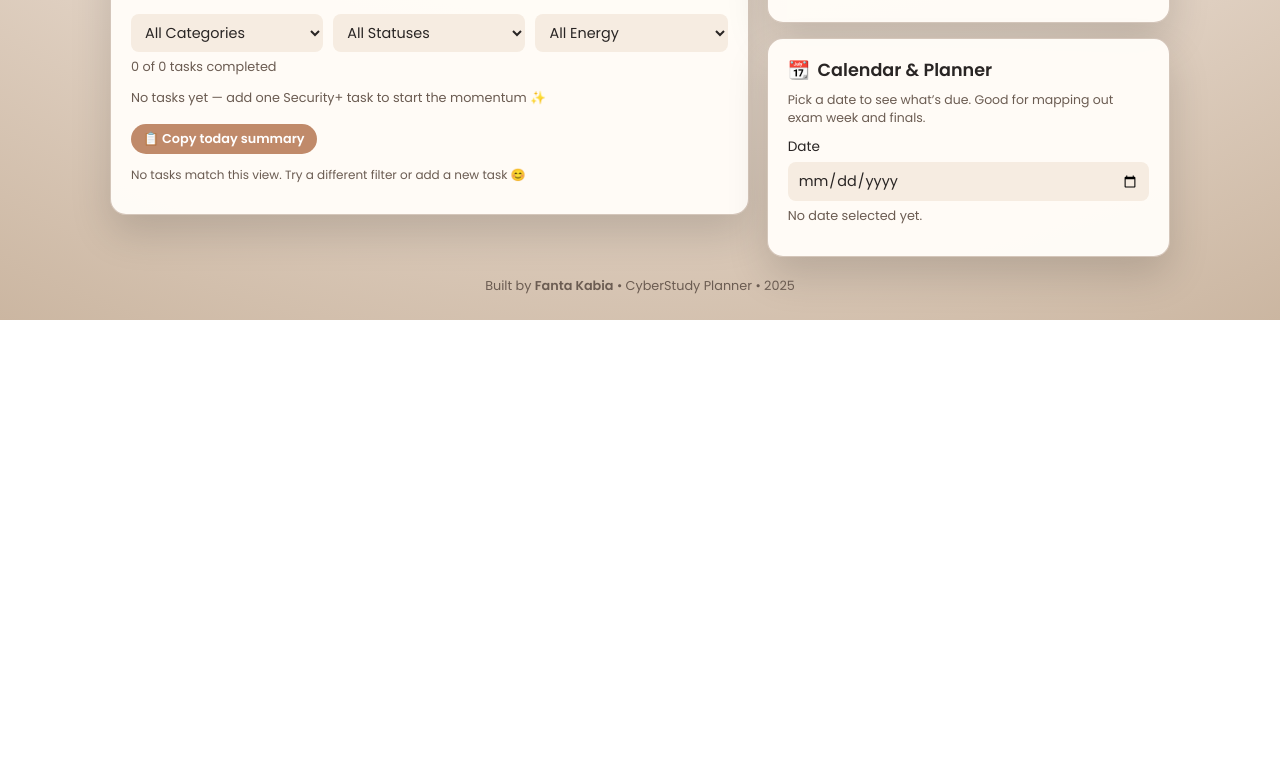
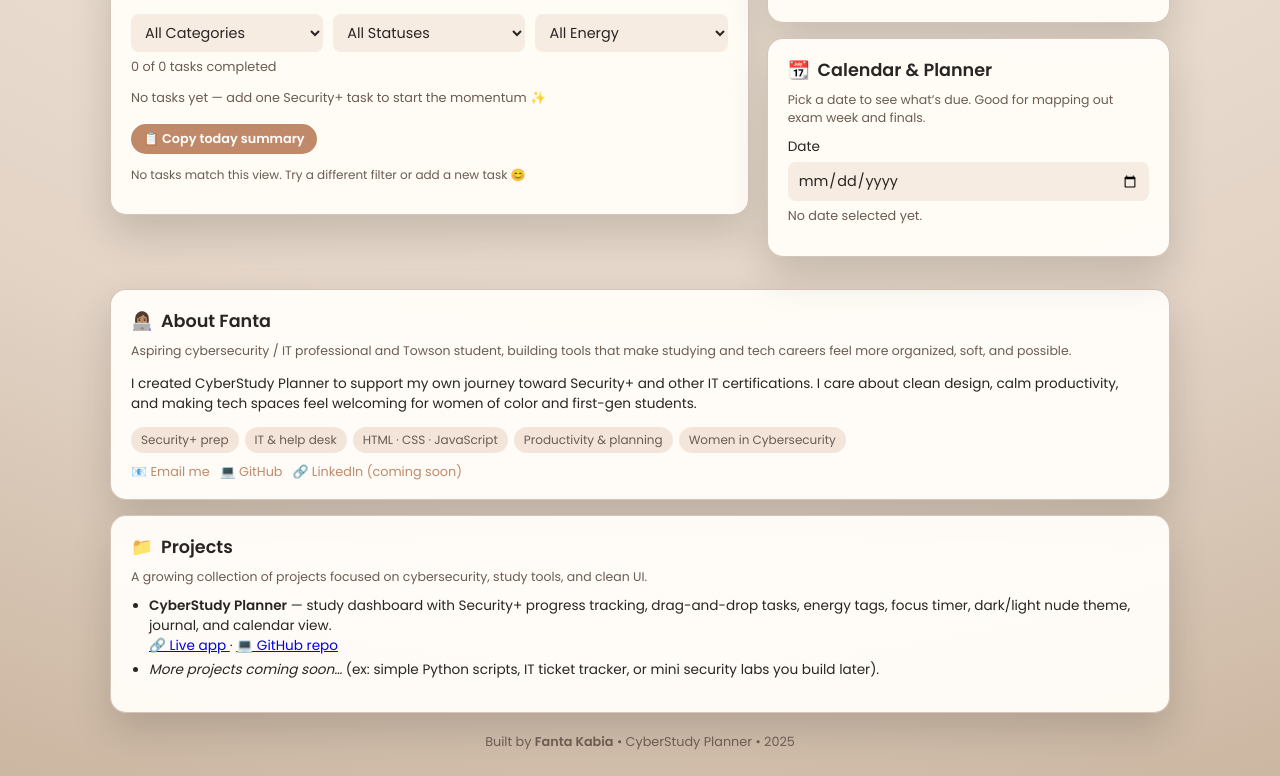
Before and after one commit to fantakabia0704-hub/Cyberstudy-planner, a plain HTML site: page index.html in a window 1280 px wide. Shown: the part 994-1770 px from the top of the page. Before the commit the page ends 1314 px from the top, so only its background shows below. Drawn offline with Linux system fonts and the light colour scheme.

Commit message:
Add files via upload

```diff
--- a/index.html
+++ b/index.html
@@ -2,7 +2,7 @@
 <html lang="en">
 <head>
   <meta charset="UTF-8" />
-  <title>CyberStudy Planner</title>
+  <title>CyberStudy Planner · Fanta Kabia</title>
   <meta name="viewport" content="width=device-width, initial-scale=1" />
   <link href="https://fonts.googleapis.com/css2?family=Poppins:wght@300;400;500;600&display=swap" rel="stylesheet" />
   <style>
@@ -428,6 +428,53 @@
       margin-bottom: 4px;
     }
 
+    /* Portfolio sections */
+    .portfolio-section {
+      margin-top: 32px;
+    }
+
+    .chip-row {
+      display: flex;
+      flex-wrap: wrap;
+      gap: 6px;
+      margin-top: 6px;
+    }
+
+    .chip {
+      border-radius: 999px;
+      padding: 4px 10px;
+      font-size: 0.75rem;
+      background: var(--accent-soft);
+      color: var(--muted-text);
+    }
+
+    .link-row {
+      margin-top: 10px;
+      display: flex;
+      flex-wrap: wrap;
+      gap: 10px;
+    }
+
+    .link-row a {
+      font-size: 0.8rem;
+      text-decoration: none;
+      color: var(--accent);
+    }
+
+    .link-row a:hover {
+      text-decoration: underline;
+    }
+
+    .project-list {
+      margin-top: 8px;
+      padding-left: 18px;
+      font-size: 0.85rem;
+    }
+
+    .project-list li {
+      margin-bottom: 4px;
+    }
+
     footer {
       text-align: center;
       margin: 20px 0 5px;
@@ -452,7 +499,7 @@
         <div>
           <h1>CyberStudy Planner</h1>
           <p class="subtitle">
-            Calm neutral dashboard for your Security+, A+, coding, and mental check-ins.
+            Calm neutral dashboard for Security+, IT, and study check-ins.
           </p>
         </div>
         <div class="tag-row">
@@ -651,6 +698,62 @@
         </div>
       </div>
     </div>
+
+    <!-- Portfolio-style section -->
+    <section class="portfolio-section" id="fanta-portfolio">
+      <div class="card">
+        <h2><span class="emoji">👩🏽‍💻</span> About Fanta</h2>
+        <p class="section-subtitle">
+          Aspiring cybersecurity / IT professional and Towson student, building tools that
+          make studying and tech careers feel more organized, soft, and possible.
+        </p>
+        <p style="font-size:0.85rem;">
+          I created CyberStudy Planner to support my own journey toward Security+ and other IT
+          certifications. I care about clean design, calm productivity, and making tech spaces
+          feel welcoming for women of color and first-gen students.
+        </p>
+
+        <div class="chip-row">
+          <span class="chip">Security+ prep</span>
+          <span class="chip">IT & help desk</span>
+          <span class="chip">HTML · CSS · JavaScript</span>
+          <span class="chip">Productivity & planning</span>
+          <span class="chip">Women in Cybersecurity</span>
+        </div>
+
+        <div class="link-row">
+          <a href="mailto:your-email@example.com">📧 Email me</a>
+          <a href="https://github.com/fantakabia0704-hub" target="_blank">💻 GitHub</a>
+          <a href="https://www.linkedin.com" target="_blank">🔗 LinkedIn (coming soon)</a>
+        </div>
+      </div>
+
+      <div class="card">
+        <h2><span class="emoji">📁</span> Projects</h2>
+        <p class="section-subtitle">
+          A growing collection of projects focused on cybersecurity, study tools, and clean UI.
+        </p>
+        <ul class="project-list">
+          <li>
+            <strong>CyberStudy Planner</strong> —
+            study dashboard with Security+ progress tracking, drag-and-drop tasks, energy tags,
+            focus timer, dark/light nude theme, journal, and calendar view.
+            <br />
+            <a href="https://fantakabia0704-hub.github.io/Cyberstudy-planner/" target="_blank">
+              🔗 Live app
+            </a>
+            ·
+            <a href="https://github.com/fantakabia0704-hub/Cyberstudy-planner" target="_blank">
+              💻 GitHub repo
+            </a>
+          </li>
+          <li>
+            <em>More projects coming soon…</em> (ex: simple Python scripts, IT ticket tracker,
+            or mini security labs you build later).
+          </li>
+        </ul>
+      </div>
+    </section>
 
     <footer>
       Built by <strong>Fanta Kabia</strong> • CyberStudy Planner • 2025
```
